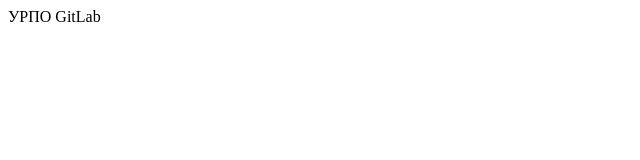
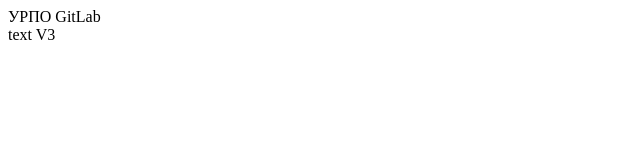
Before and after one commit to Olena80/GitLab, a website: page public_html/index.html in a window 1280 px wide. Shown: the full height of the page, 0-640 px from the left. Drawn offline with Linux system fonts and the light colour scheme.

Commit message:
Grutfile

```diff
--- a/public_html/index.html
+++ b/public_html/index.html
@@ -12,5 +12,8 @@
     </head>
     <body>
         <div>УРПО GitLab</div>
+        text
+        V3
+
     </body>
 </html>
```
